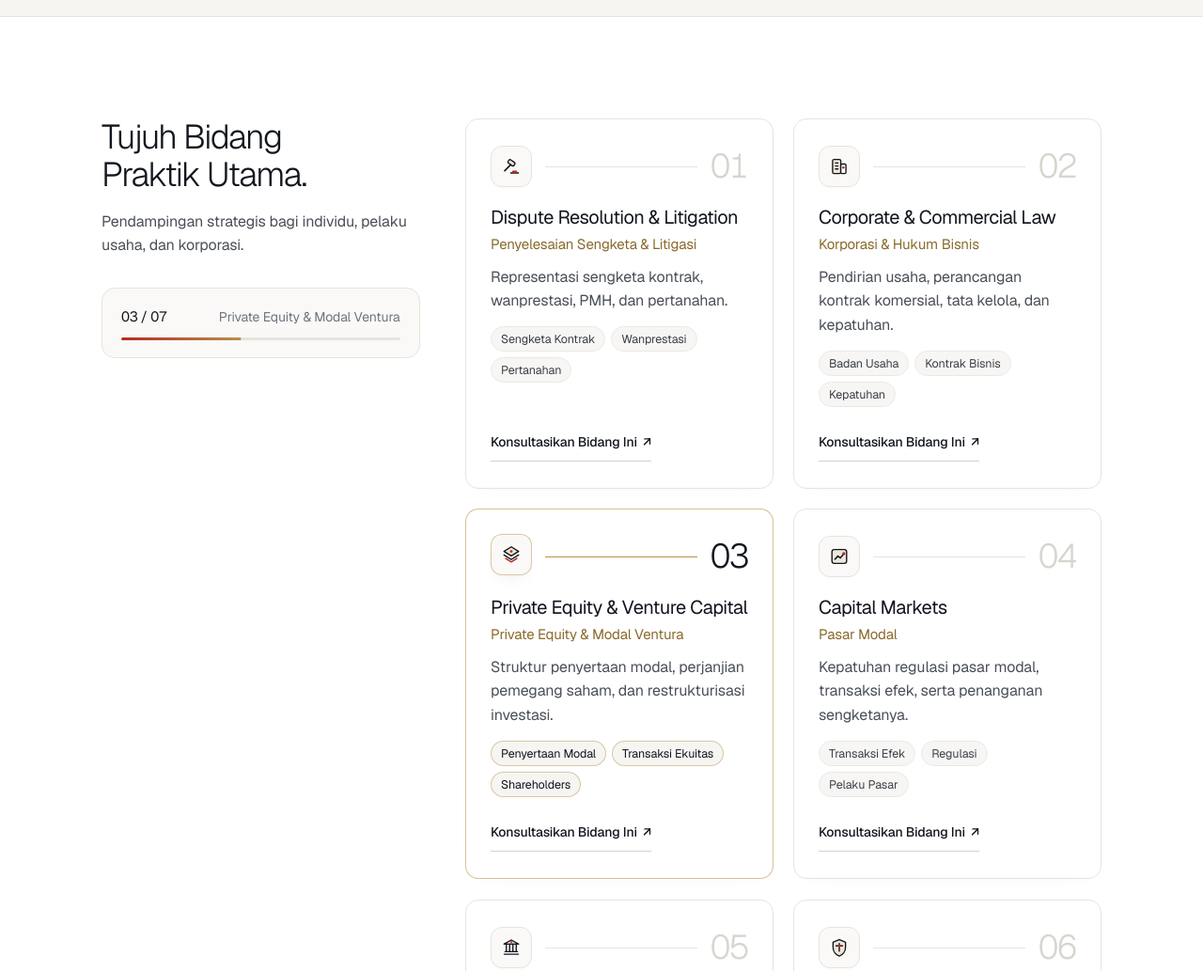
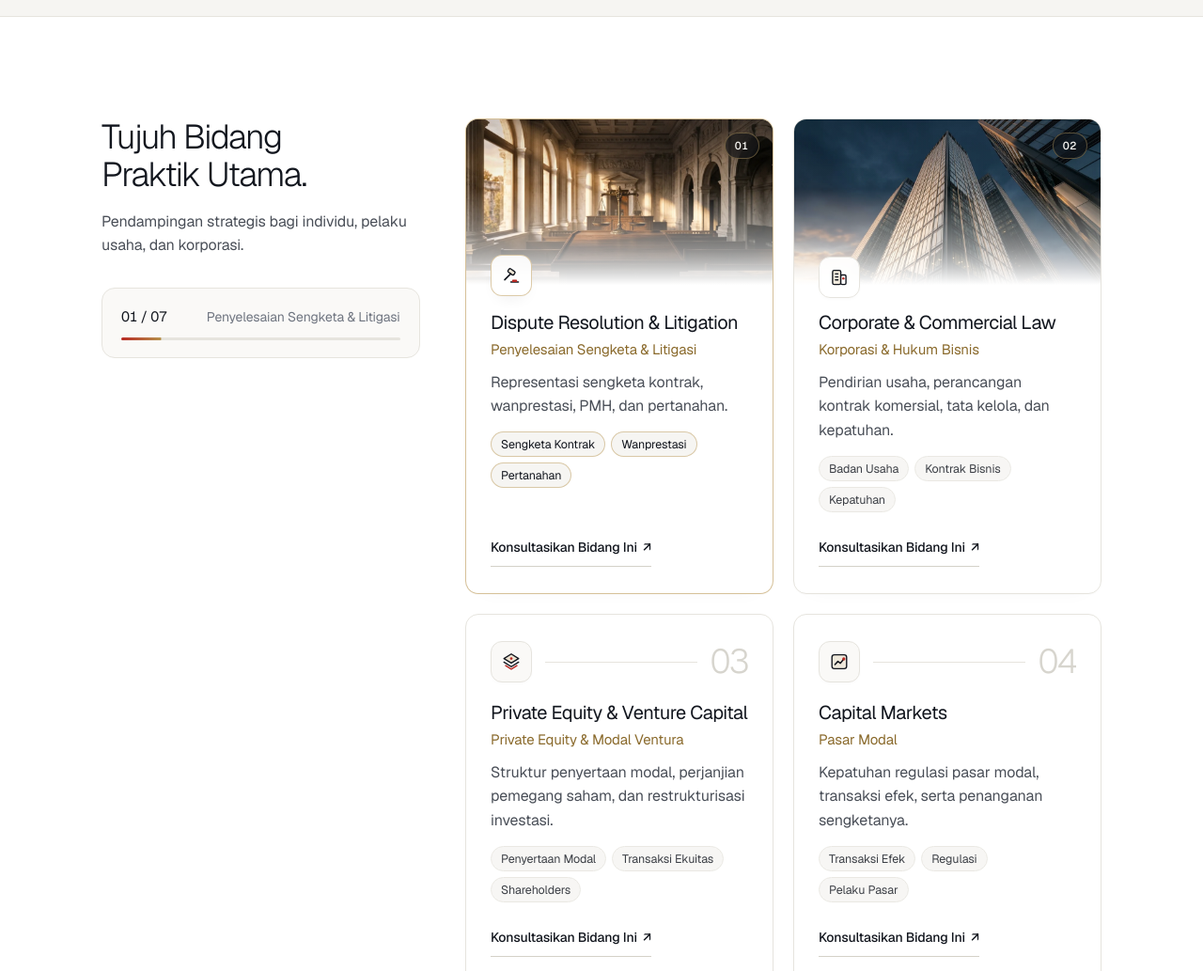
Before and after one commit to sapifysh/AGSLAW, a website built with Vite: page index.html in a window 1280 px wide. Shown: the part 1960-2993 px from the top of the page at 94% size. Built offline with nearby package versions, Linux system fonts and the light colour scheme.

Commit message:
feat(services): add Soft Top Editorial Blend photography to Litigation and Corporate cards

```diff
--- a/index.html
+++ b/index.html
@@ -674,7 +674,22 @@
 
             <div class="services-grid">
               <!-- 01: Dispute Resolution & Litigation -->
-              <article class="card service-card reveal">
+              <article class="card service-card service-card--has-media reveal">
+                <div class="service-card-media" aria-hidden="true">
+                  <picture>
+                    <source srcset="/services/litigation.webp" type="image/webp" />
+                    <img
+                      src="/services/litigation.jpg"
+                      alt=""
+                      width="1024"
+                      height="576"
+                      loading="lazy"
+                      decoding="async"
+                    />
+                  </picture>
+                  <span class="service-media-num">01</span>
+                </div>
+                <div class="service-card-inner">
                   <div class="service-card-head" aria-hidden="true">
                     <div class="card-icon service-icon">
                       <svg class="duotone-icon" width="22" height="22" viewBox="0 0 24 24" fill="none">
@@ -738,10 +753,26 @@
                       Konsultasikan Bidang Ini <span aria-hidden="true">↗</span>
                     </a>
                   </div>
+                </div>
               </article>
 
               <!-- 02: Corporate & Commercial Law -->
-              <article class="card service-card reveal">
+              <article class="card service-card service-card--has-media reveal">
+                <div class="service-card-media" aria-hidden="true">
+                  <picture>
+                    <source srcset="/services/corporate.webp" type="image/webp" />
+                    <img
+                      src="/services/corporate.jpg"
+                      alt=""
+                      width="1024"
+                      height="576"
+                      loading="lazy"
+                      decoding="async"
+                    />
+                  </picture>
+                  <span class="service-media-num">02</span>
+                </div>
+                <div class="service-card-inner">
                   <div class="service-card-head" aria-hidden="true">
                     <div class="card-icon service-icon">
                       <svg class="duotone-icon" width="22" height="22" viewBox="0 0 24 24" fill="none">
@@ -800,6 +831,7 @@
                     >
                       Konsultasikan Bidang Ini <span aria-hidden="true">↗</span>
                     </a>
+                  </div>
                 </div>
               </article>
 
--- a/src/styles/main.css
+++ b/src/styles/main.css
@@ -1458,6 +1458,95 @@ html[data-theme='dark'] .theme-toggle .icon-theme--moon {
   display: flex;
   flex-direction: column;
   height: 100%;
+}
+
+.service-card--has-media {
+  padding: 0;
+  overflow: hidden;
+  --service-fade-0: rgba(255, 255, 255, 0);
+  --service-fade-mid: rgba(255, 255, 255, 0.54);
+  --service-fade-solid: #ffffff;
+}
+
+.service-card-media {
+  position: relative;
+  width: 100%;
+  height: 176px;
+  overflow: hidden;
+  background-color: #10141b;
+  flex-shrink: 0;
+}
+
+.service-card-media picture,
+.service-card-media img {
+  display: block;
+  width: 100%;
+  height: 100%;
+  object-fit: cover;
+  transition: transform 640ms cubic-bezier(0.22, 1, 0.36, 1);
+}
+
+.service-card--has-media:hover .service-card-media img,
+.service-card--has-media.is-in-focus .service-card-media img {
+  transform: scale(1.045);
+}
+
+.service-card-media::after {
+  content: '';
+  position: absolute;
+  inset: 0;
+  background: linear-gradient(
+    180deg,
+    rgba(12, 15, 20, 0.14) 0%,
+    var(--service-fade-0) 42%,
+    var(--service-fade-mid) 78%,
+    var(--service-fade-solid) 100%
+  );
+  pointer-events: none;
+}
+
+.service-media-num {
+  position: absolute;
+  top: 14px;
+  right: 14px;
+  z-index: 3;
+  padding: 4px 10px;
+  border-radius: 9999px;
+  font-family: var(--font-sans);
+  font-size: 0.72rem;
+  font-weight: 500;
+  letter-spacing: 0.04em;
+  font-variant-numeric: tabular-nums;
+  color: #faf9f6;
+  background-color: rgba(13, 16, 22, 0.56);
+  border: 1px solid rgba(212, 180, 114, 0.38);
+  -webkit-backdrop-filter: blur(10px);
+  backdrop-filter: blur(10px);
+}
+
+.service-card-inner {
+  position: relative;
+  z-index: 2;
+  margin-top: -30px;
+  padding: 0 26px 28px;
+  display: flex;
+  flex-direction: column;
+  flex: 1;
+}
+
+.service-card--has-media .service-card-head {
+  margin-bottom: 14px;
+}
+
+.service-card--has-media .service-index-line,
+.service-card--has-media .service-num {
+  display: none;
+}
+
+.service-card--has-media .service-icon {
+  background-color: rgba(255, 255, 255, 0.92);
+  -webkit-backdrop-filter: blur(8px);
+  backdrop-filter: blur(8px);
 }
 
 .service-card:hover,
@@ -2915,6 +3004,16 @@ html[data-theme='dark'] .service-num {
   color: var(--color-numeral);
 }
 
+html[data-theme='dark'] .service-card--has-media {
+  --service-fade-0: rgba(21, 26, 35, 0);
+  --service-fade-mid: rgba(21, 26, 35, 0.56);
+  --service-fade-solid: #151a23;
+}
+
+html[data-theme='dark'] .service-card--has-media .service-icon {
+  background-color: rgba(21, 26, 35, 0.88);
+}
+
 html[data-theme='dark'] .service-card:hover,
 html[data-theme='dark'] .service-card.is-in-focus {
   border-color: rgba(212, 180, 114, 0.48);
```
Also changed, not shown: public/services/corporate.jpg (added), public/services/corporate.webp (added), public/services/litigation.jpg (added), public/services/litigation.webp (added). Lines whose indentation alone changed are shown as unchanged.
